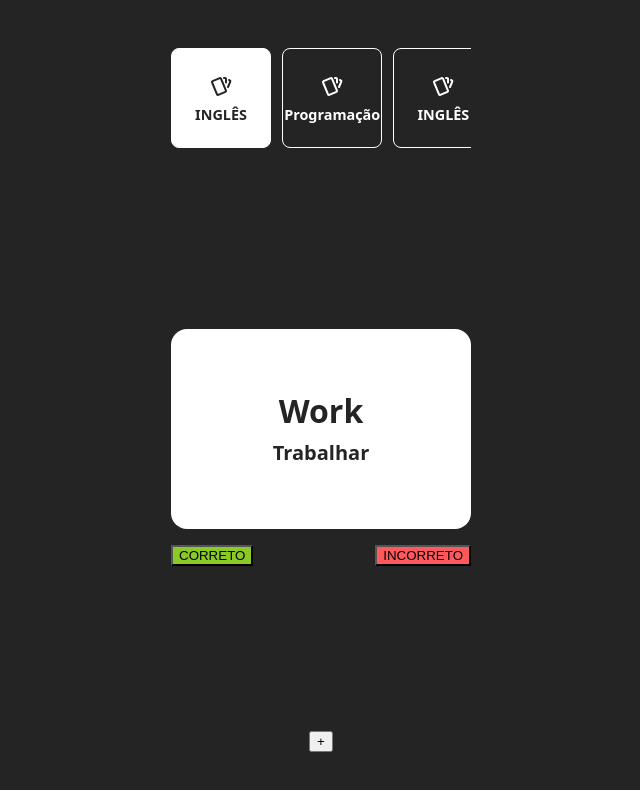
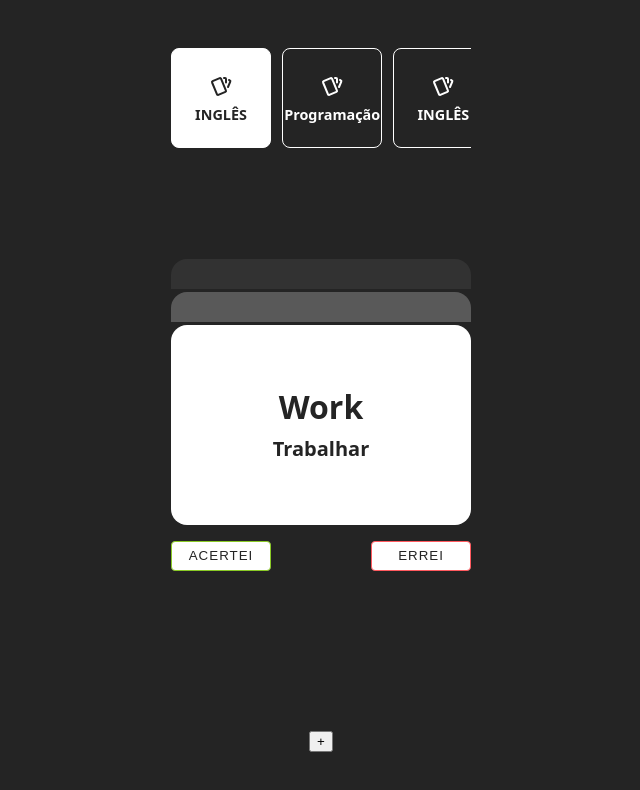
Before and after one commit to jeancarloslima/flashcards, a React (Vite) app: page / in a window 1280 px wide. Shown: the top 790 px of the page, without its empty margins (319-959 px from the left). Built offline with nearby package versions, Linux system fonts and the light colour scheme.

Commit message:
Alterando o design dos botões de certo e errado

```diff
--- a/src/BotoesCertoErrado/botoes-certo-errado.css
+++ b/src/BotoesCertoErrado/botoes-certo-errado.css
@@ -5,10 +5,30 @@
     justify-content: space-between;
 }
 
+.btn-certo-errado {
+    width: 100px;
+    height: 30px;
+    background-color: #FFF;
+    color: #242424;
+    border: 1px solid transparent;
+    border-radius: 4px;
+    letter-spacing: 1px;
+    cursor: pointer;
+    transition: .3s;
+}
+
 #btn-certo {
+    border-color: #8ac926;
+}
+
+#btn-certo:hover {
     background-color: #8ac926;
 }
 
 #btn-errado {
+    border-color: #ff595e;
+}
+
+#btn-errado:hover {
     background-color: #ff595e;
 }
--- a/src/BotoesCertoErrado/index.jsx
+++ b/src/BotoesCertoErrado/index.jsx
@@ -3,8 +3,8 @@ import './botoes-certo-errado.css'
 export default function BotoesCertoErrado() {
     return (
         <div id="botoes-certo-errado">
-            <button id="btn-certo">CORRETO</button>
-            <button id="btn-errado">INCORRETO</button>
+            <button className='btn-certo-errado' id="btn-certo">ACERTEI</button>
+            <button className='btn-certo-errado' id="btn-errado">ERREI</button>
         </div>
     )
 }
--- a/src/FlashCard/flash-card.css
+++ b/src/FlashCard/flash-card.css
@@ -8,13 +8,34 @@
     height: 200px;
     padding: 1rem;
     margin: 1rem;
+    position: relative;
     background-color: #FFF;
     color: #242424;
     border-radius: 16px;
     font-weight: 600;
     text-align: center;
+    cursor: pointer;
     transition: .3s ease-in-out;
-    cursor: pointer;
+}
+
+.flashcard::after {
+    content: '';
+    width: 300px;
+    height: 30px;
+    background-color: #686868cb;
+    position: absolute;
+    top: -33px;
+    border-radius: 16px 16px 0 0;
+}
+
+.flashcard::before {
+    content: '';
+    width: 300px;
+    height: 30px;
+    background-color: #363636cb;
+    position: absolute;
+    top: -66px;
+    border-radius: 16px 16px 0 0;
 }
 
 .pergunta {
```
